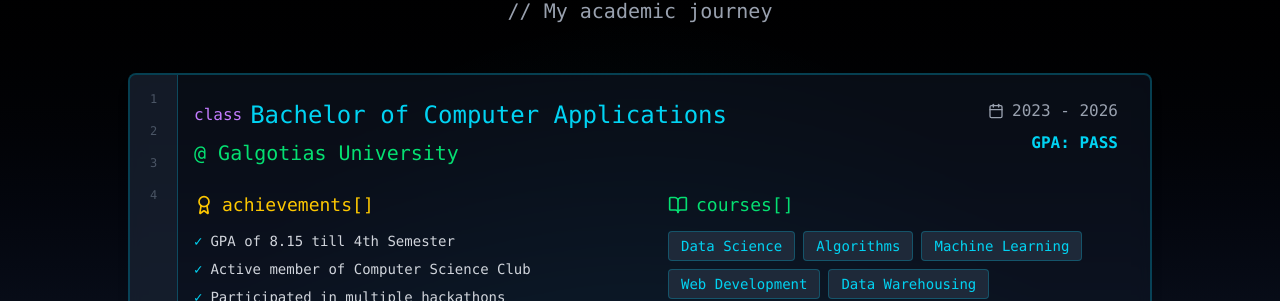
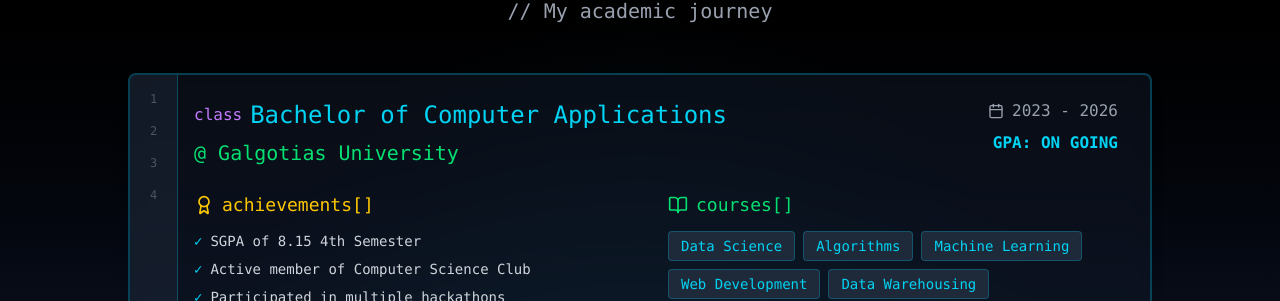
Before and after one commit to shivuu17/Shivank_katiyar_portfolio, a React (Vite) app: page / in a window 1280 px wide. Shown: the part 939-1240 px from the top of the page. Built offline with nearby package versions, Linux system fonts and the light colour scheme.

Commit message:
Update Education.tsx

```diff
--- a/src/app/components/Education.tsx
+++ b/src/app/components/Education.tsx
@@ -11,9 +11,9 @@
     degree: "Bachelor of Computer Applications",
     institution: "Galgotias University",
     period: "2023 - 2026",
-    gpa: "PASS",
+    gpa: "ON GOING",
     achievements: [
-      "GPA of 8.15 till 4th Semester",
+      "SGPA of 8.15 4th Semester",
       "Active member of Computer Science Club",
       "Participated in multiple hackathons",
       "Strong foundation in programming and full-stack development",
```
